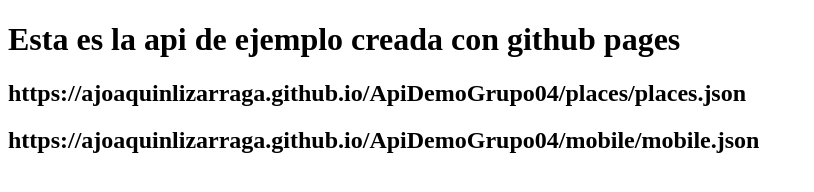
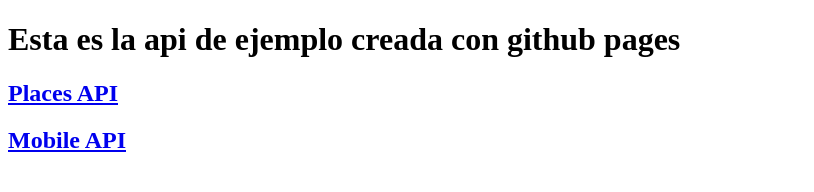
Before and after one commit to AJoaquinLizarraga/ApiDemoGrupo04, a plain HTML site: page index.html in a window 1280 px wide. Shown: the whole page, without its empty margins (0-814 px from the left). Drawn offline with Linux system fonts and the light colour scheme.

Commit message:
argegamos rutas linkeables al index

```diff
--- a/index.html
+++ b/index.html
@@ -10,11 +10,13 @@
   <body>
     <h1>Esta es la api de ejemplo creada con github pages</h1>
 
-    <h2>
-      https://ajoaquinlizarraga.github.io/ApiDemoGrupo04/places/places.json
-    </h2>
-    <h2>
-      https://ajoaquinlizarraga.github.io/ApiDemoGrupo04/mobile/mobile.json
-    </h2>
+    <a
+      href="https://ajoaquinlizarraga.github.io/ApiDemoGrupo04/places/places.json">
+      <h2>Places API</h2>
+    </a>
+    <a
+      href="https://ajoaquinlizarraga.github.io/ApiDemoGrupo04/mobile/mobile.json">
+      <h2>Mobile API</h2>
+    </a>
   </body>
 </html>
```
